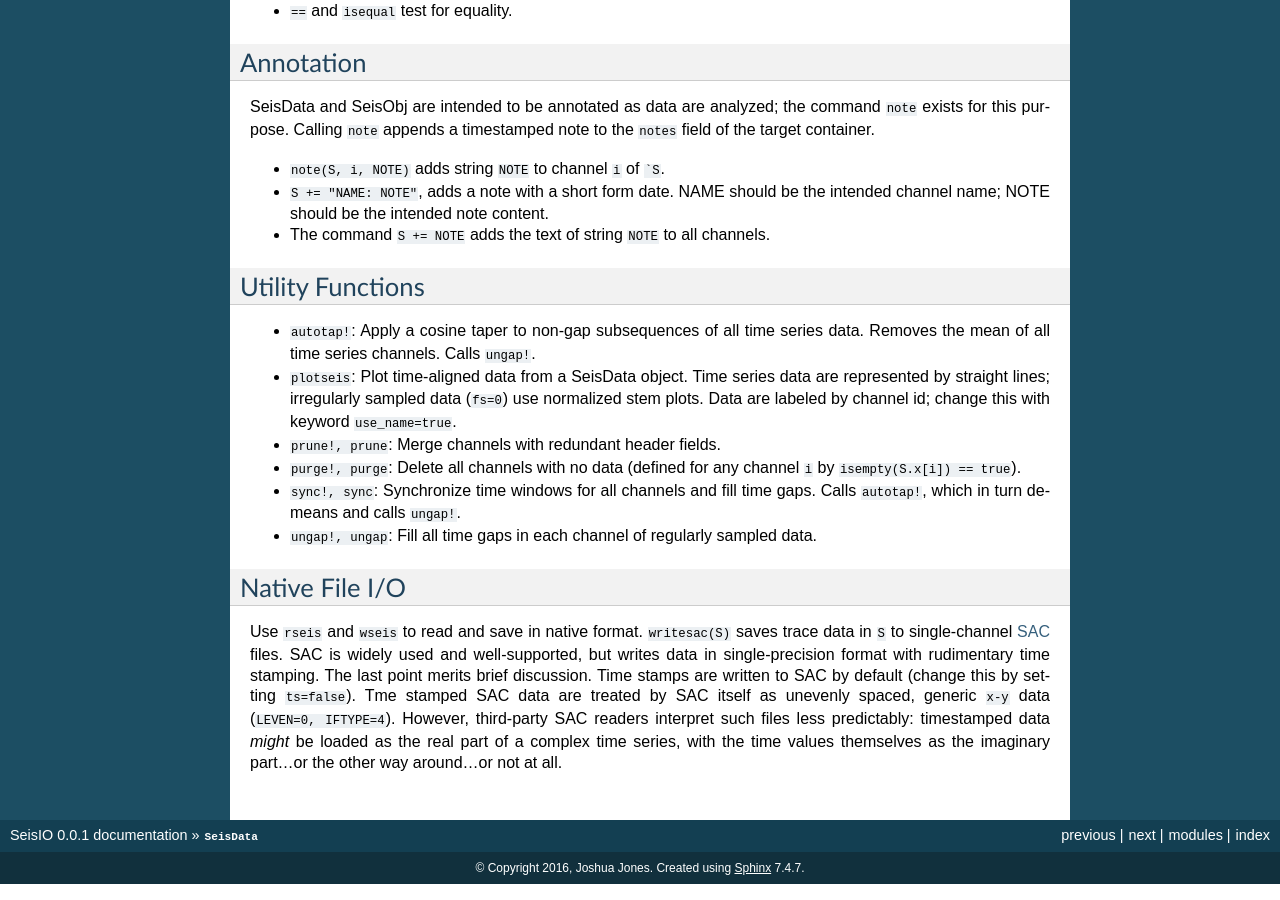
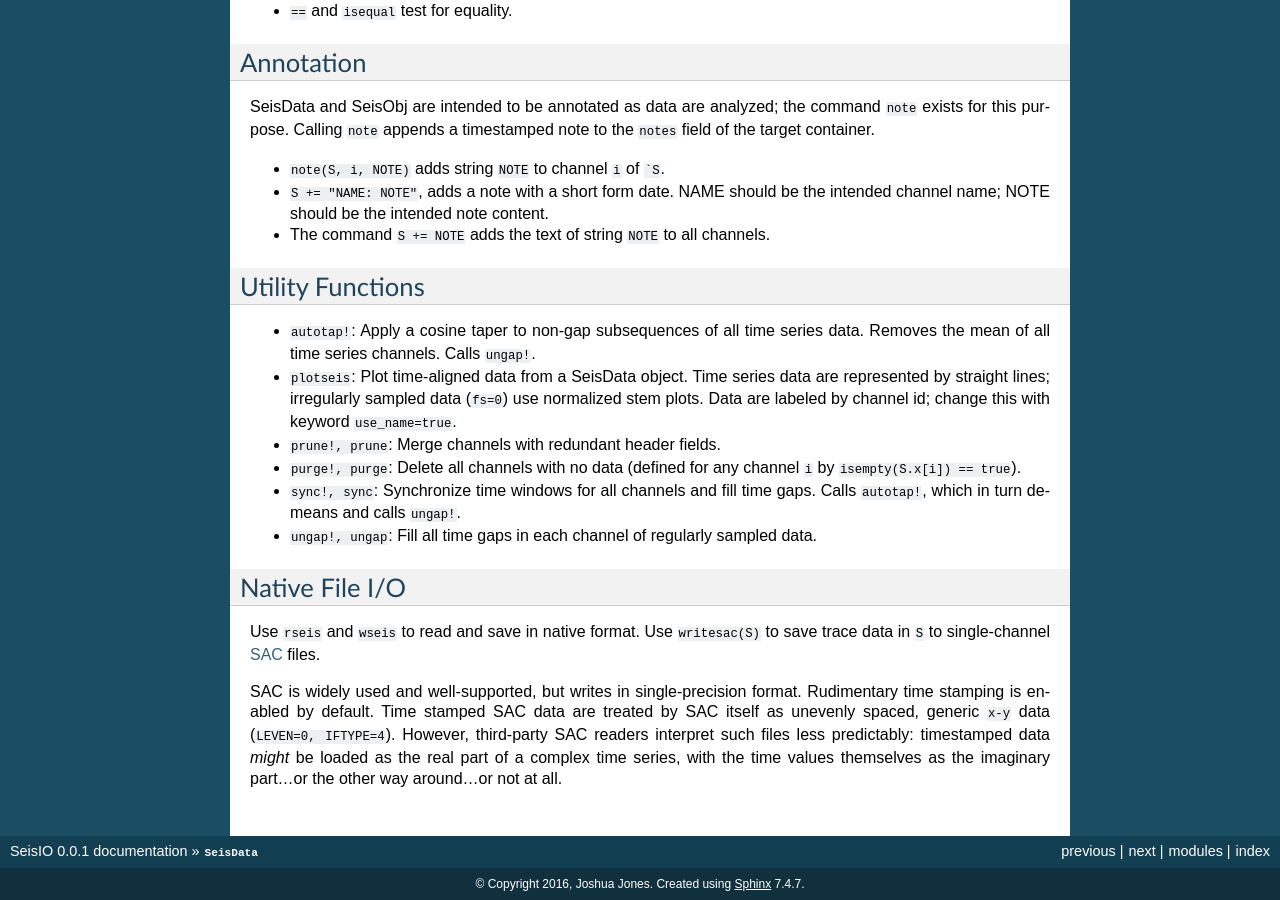
Before and after one commit to jpjones76/SeisIO.jl, a Sphinx documentation site: the page built from docs/src/seisdata.rst, in a window 1280 px wide and 900 px high, scrolled down 2408 px. Built offline with Sphinx 7.4.7, drawn with Linux system fonts in a browser that asks for light colours.

Commit message:
doc fix
Former-commit-id: 2466cb9050ae94b927b05f9becec558dd2113577

```diff
--- a/docs/src/seisdata.rst
+++ b/docs/src/seisdata.rst
@@ -143,4 +143,6 @@ Utility Functions
 
 Native File I/O
 ===============
-Use ``rseis`` and ``wseis`` to read and save in native format. ``writesac(S)`` saves trace data in ``S`` to single-channel :ref:`SAC <sac1>` files. SAC is widely used and well-supported, but writes data in single-precision format with rudimentary time stamping. The last point merits brief discussion. Time stamps are written to SAC by default (change this by setting ``ts=false``). Tme stamped SAC data are treated by SAC itself as unevenly spaced, generic ``x-y`` data (``LEVEN=0, IFTYPE=4``). However, third-party SAC readers interpret such files less predictably: timestamped data *might* be loaded as the real part of a complex time series, with the time values themselves as the imaginary part...or the other way around...or not at all.
+Use ``rseis`` and ``wseis`` to read and save in native format. Use ``writesac(S)`` to save trace data in ``S`` to single-channel :ref:`SAC <sac1>` files.
+
+SAC is widely used and well-supported, but writes in single-precision format. Rudimentary time stamping is enabled by default. Time stamped SAC data are treated by SAC itself as unevenly spaced, generic ``x-y`` data (``LEVEN=0, IFTYPE=4``). However, third-party SAC readers interpret such files less predictably: timestamped data *might* be loaded as the real part of a complex time series, with the time values themselves as the imaginary part...or the other way around...or not at all.
```
